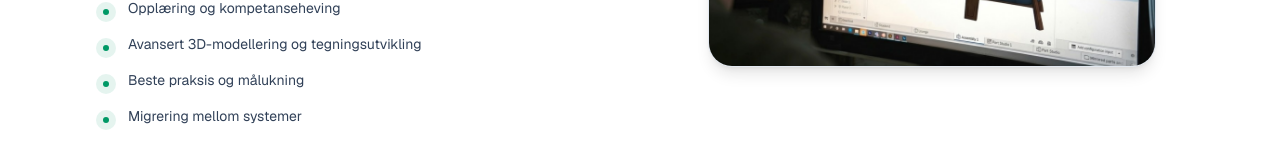
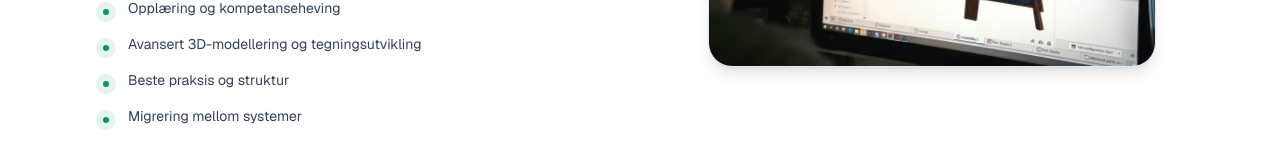
Before and after one commit to andreLouisK/OptIt, a Next.js app: page /tjenester in a window 1280 px wide. Shown: the part 791-951 px from the top of the page. Built offline with nearby package versions, Linux system fonts and the light colour scheme.

Commit message:
tekstendring på tjenester side

```diff
--- a/src/app/tjenester/page.tsx
+++ b/src/app/tjenester/page.tsx
@@ -24,7 +24,7 @@ export default function TjenesterPage() {
           "Implementering og onboarding",
           "Opplæring og kompetanseheving",
           "Avansert 3D-modellering og tegningsutvikling",
-          "Beste praksis og målukning",
+          "Beste praksis og struktur",
           "Migrering mellom systemer",
         ]}
       />
```
Also changed, not shown: Deploy.txt.
